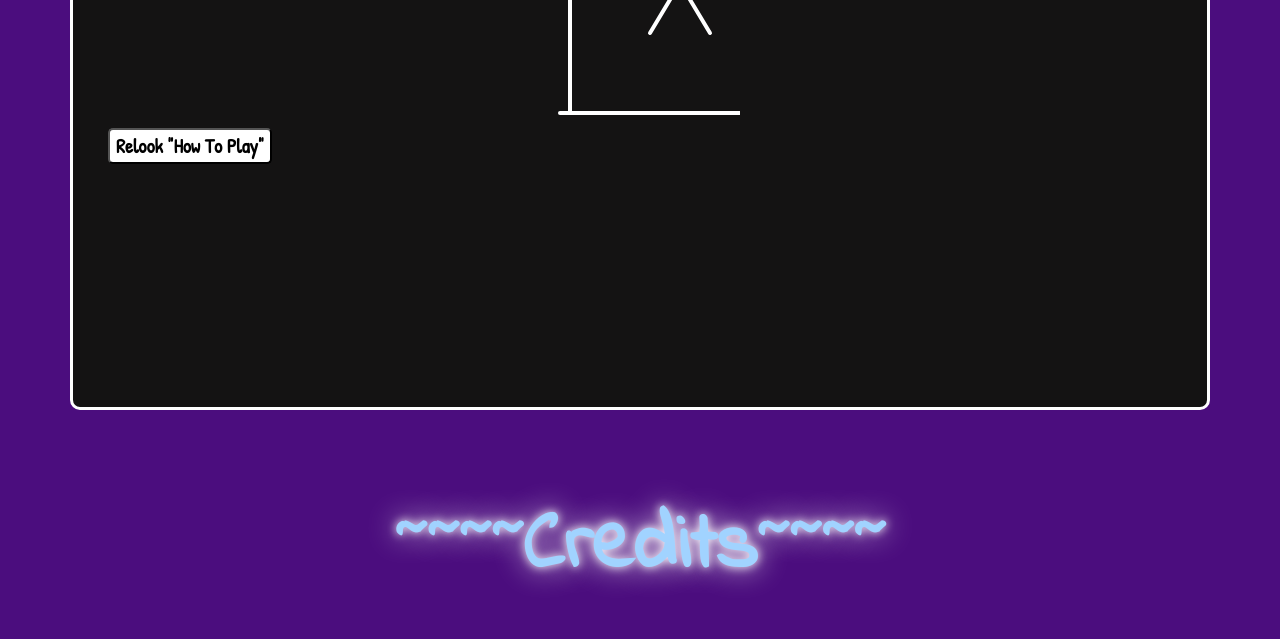
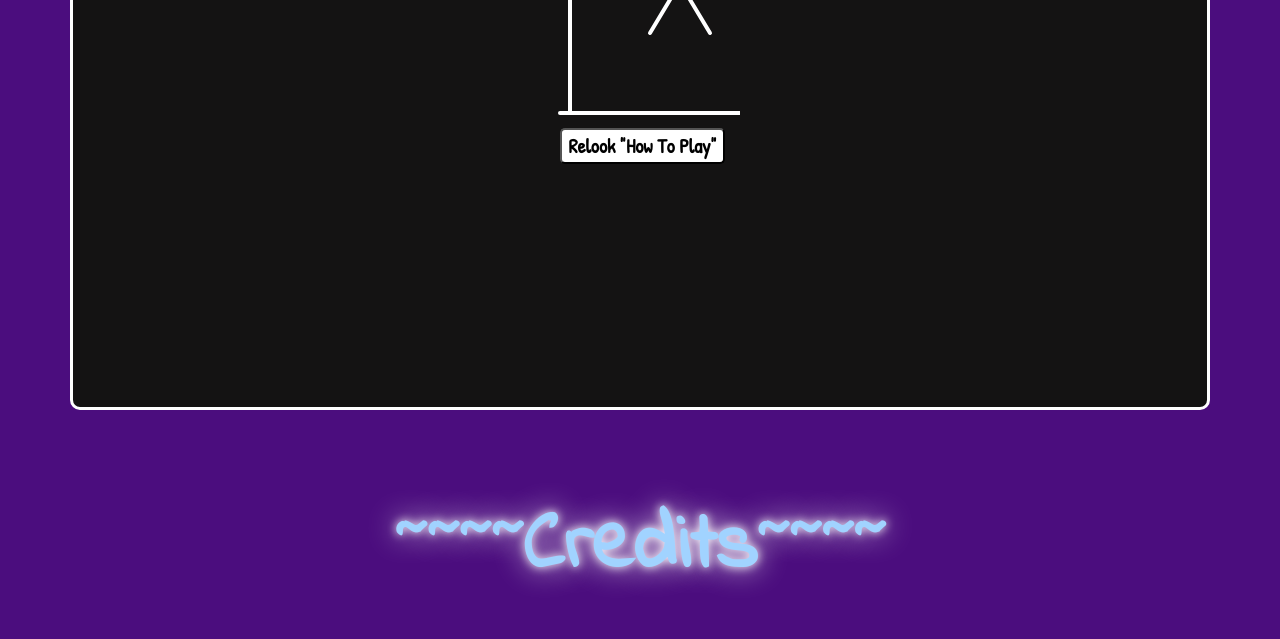
Before and after one commit to weihanyeo/HangmanHtml, a plain HTML site: page index.html in a window 1280 px wide. Shown: the part 1060-1699 px from the top of the page. Drawn offline with nearby package versions, Linux system fonts and the light colour scheme.

Commit message:
Update index.html

```diff
--- a/index.html
+++ b/index.html
@@ -179,7 +179,7 @@
           <button id="play-btn" onclick="startGame()">Play Again</button>
         </div>
       </div>
-      <div class="text-left">
+      <div class="text-center">
         <button id="section-btn" onclick="location.href='#sectionbuff'"> Relook "How To Play"</button>
       </div>
   </main>
```
